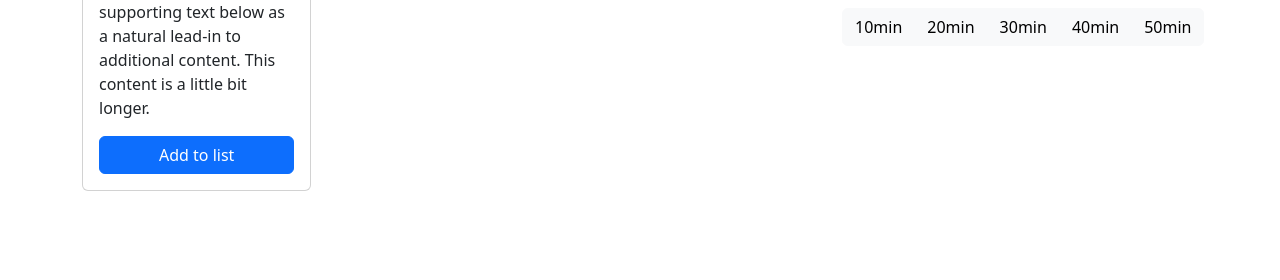
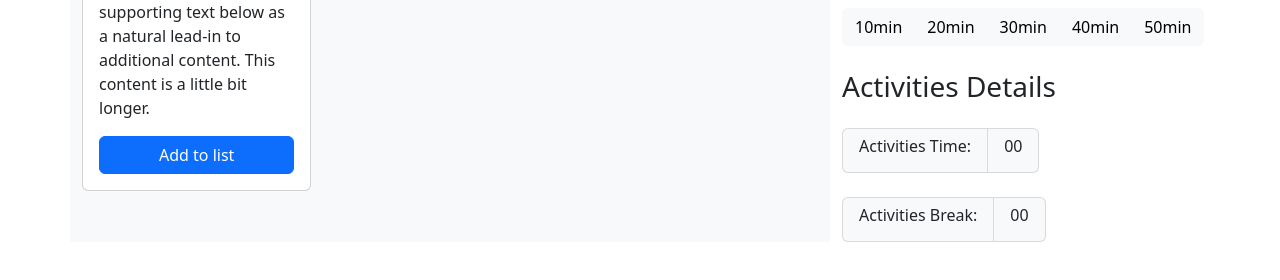
Before and after one commit to rokib2000/Daily-Activities, a React (Create React App) app: page / in a window 1280 px wide. Shown: the part 330-610 px from the top of the page. Built offline with nearby package versions, Linux system fonts and the light colour scheme.

Commit message:
Added Activites Detials Section

```diff
--- a/src/App.js
+++ b/src/App.js
@@ -11,7 +11,7 @@ function App() {
     <div>
       <Container>
         <Row>
-          <Col xs={12} md={8}>
+          <Col xs={12} md={8} className="bg-light">
             <Activities></Activities>
           </Col>
           <Col xs={12} md={4}>
--- /dev/null
+++ b/src/components/ActivitiesDetails/ActivitiesDetails.js
@@ -0,0 +1,29 @@
+import React from "react";
+import ListGroup from "react-bootstrap/ListGroup";
+
+const ActivitiesDetails = () => {
+  return (
+    <div>
+      <h3 className="my-4">Activities Details</h3>
+      <ListGroup horizontal className="text-center ">
+        <ListGroup.Item className="bg-light">
+          <h6>Activities Time:</h6>
+        </ListGroup.Item>
+        <ListGroup.Item className="bg-light">
+          <h6>00</h6>
+        </ListGroup.Item>
+      </ListGroup>
+      <br />
+      <ListGroup horizontal className="text-center w-100">
+        <ListGroup.Item className="bg-light">
+          <h6>Activities Break:</h6>
+        </ListGroup.Item>
+        <ListGroup.Item className="bg-light">
+          <h6>00</h6>
+        </ListGroup.Item>
+      </ListGroup>
+    </div>
+  );
+};
+
+export default ActivitiesDetails;
--- a/src/components/SideBar/SideBar.js
+++ b/src/components/SideBar/SideBar.js
@@ -1,12 +1,14 @@
 import React from "react";
 import BreakButton from "../BreakButton/BreakButton";
 import Profile from "../Profile/Profile";
+import ActivitiesDetails from "../ActivitiesDetails/ActivitiesDetails";
 
 const SideBar = () => {
   return (
     <div>
       <Profile></Profile>
       <BreakButton></BreakButton>
+      <ActivitiesDetails></ActivitiesDetails>
     </div>
   );
 };
```
